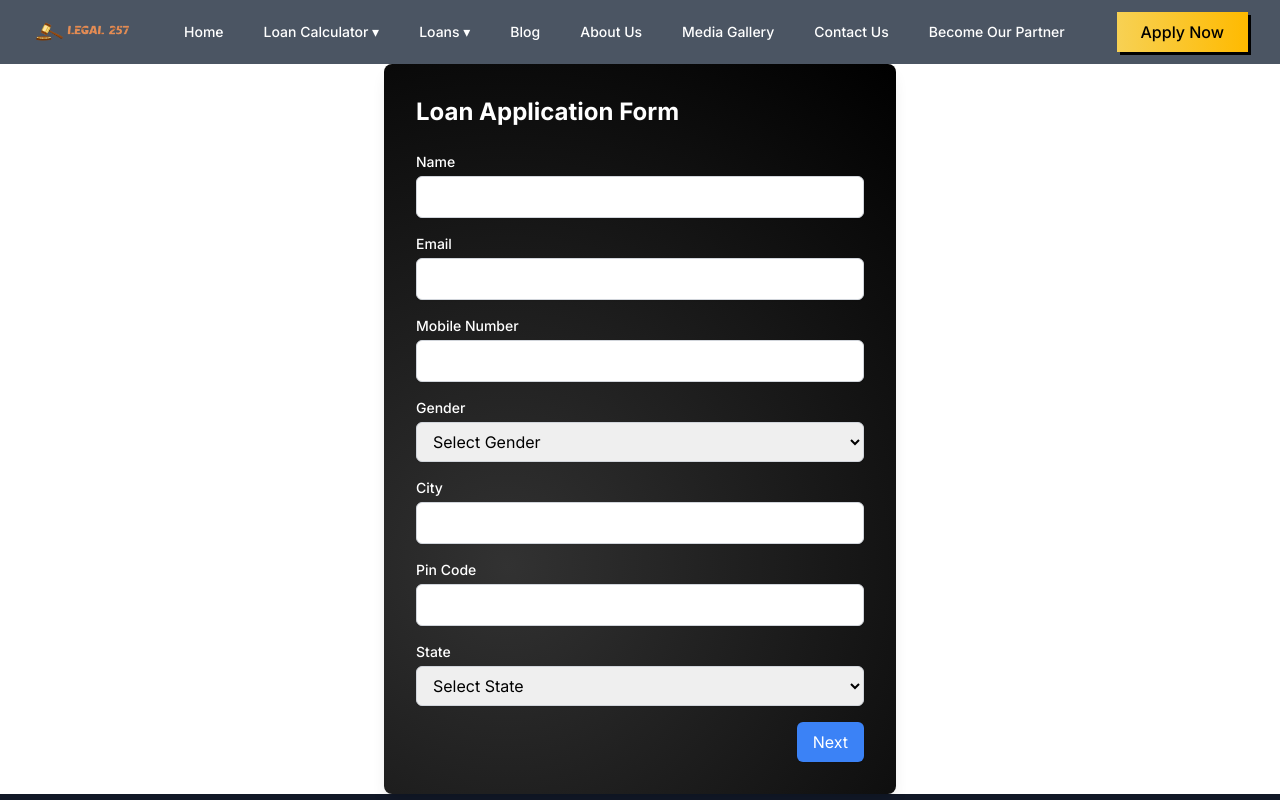
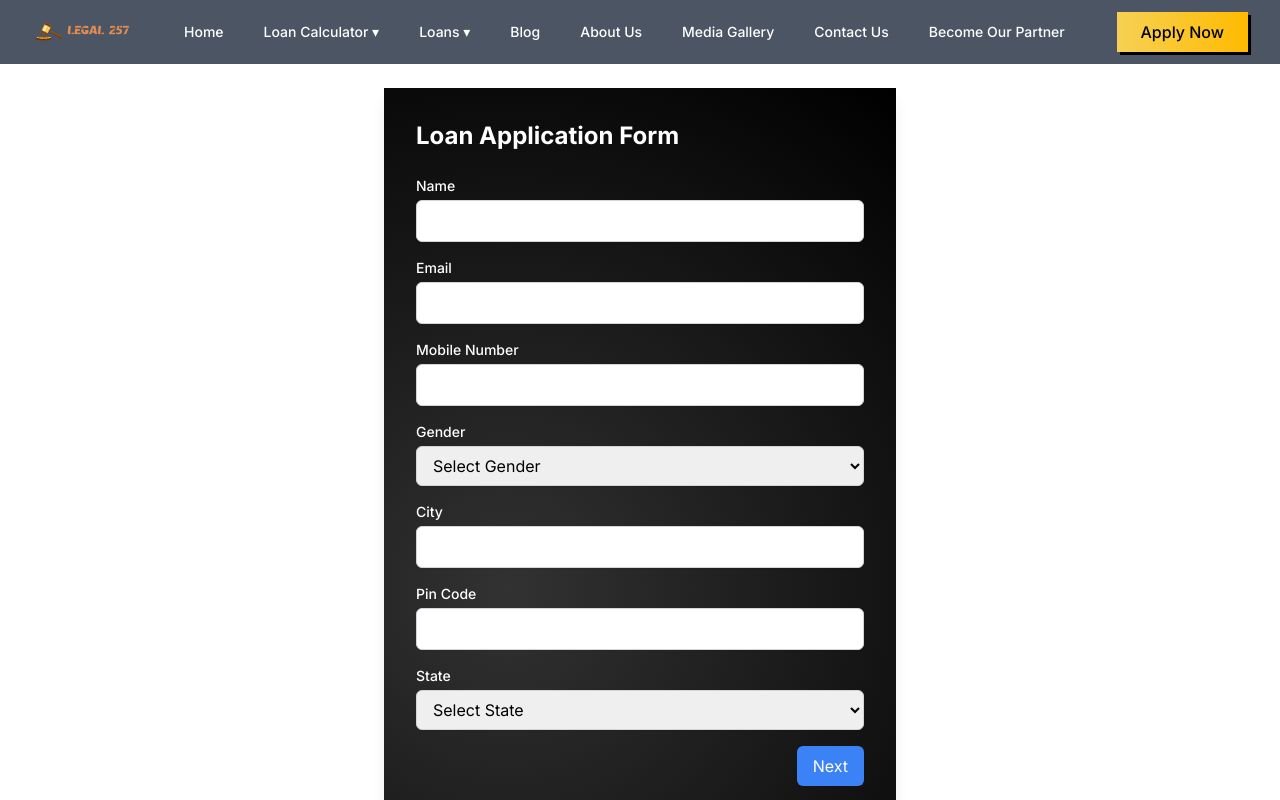
Before and after one commit to niks-nikhil-anand/finance_web_app, a Next.js app: page /applyloan in a window 1280 px wide. Shown: the top 800 px of the page. Built offline with nearby package versions, Linux system fonts and the light colour scheme.

Commit message:
added padding

```diff
--- a/src/app/applyloan/page.jsx
+++ b/src/app/applyloan/page.jsx
@@ -71,7 +71,7 @@ const LoanForm = () => {
       initial={{ opacity: 0, y: -20 }}
       animate={{ opacity: 1, y: 0 }}
       transition={{ duration: 0.5 }}
-      className="max-w-lg mx-auto p-8 gradient-black  backdrop-blur-lg shadow-lg rounded-lg"
+      className="max-w-lg mx-auto p-8 gradient-black  backdrop-blur-lg shadow-lg my-6"
     >
       <h2 className="text-2xl font-bold mb-6 text-white">Loan Application Form</h2>
       <form onSubmit={handleSubmit} className="space-y-4">
```
